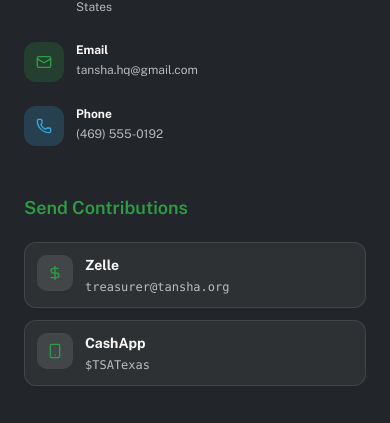
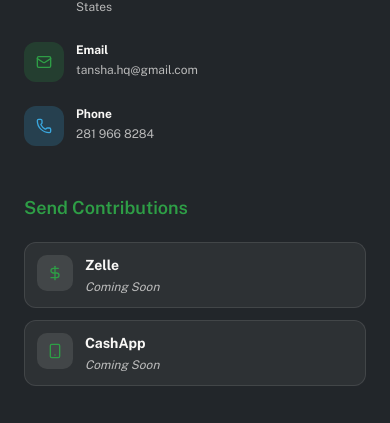
Before and after one commit to yakubmungai/tsa-website, a Next.js app: page / in a window 390 px wide. Shown: the part 7116-7539 px from the top of the page. Built offline with nearby package versions, Linux system fonts and the light colour scheme; no server answers.

Commit message:
chore(ui): update phone number and set contributions to coming soon

```diff
--- a/src/components/footer.tsx
+++ b/src/components/footer.tsx
@@ -112,7 +112,7 @@
                 </div>
                 <div>
                   <p className="font-bold text-background">{t.phone.title}</p>
-                  <p className="mt-1 text-background/70">(469) 555-0192</p>
+                  <p className="mt-1 text-background/70">281 966 8284</p>
                 </div>
               </div>
             </div>
@@ -133,8 +133,8 @@
                   </div>
                   <div>
                     <p className="font-bold text-sm text-background">{t.contributions.zelle}</p>
-                    <p className="mt-1 text-xs text-background/70 font-mono">
-                      treasurer@tansha.org
+                    <p className="mt-1 text-xs text-background/70 italic">
+                      Coming Soon
                     </p>
                   </div>
                 </div>
@@ -148,8 +148,8 @@
                   </div>
                   <div>
                     <p className="font-bold text-sm text-background">{t.contributions.cashapp}</p>
-                    <p className="mt-1 text-xs text-background/70 font-mono">
-                      $TSATexas
+                    <p className="mt-1 text-xs text-background/70 italic">
+                      Coming Soon
                     </p>
                   </div>
                 </div>
```
